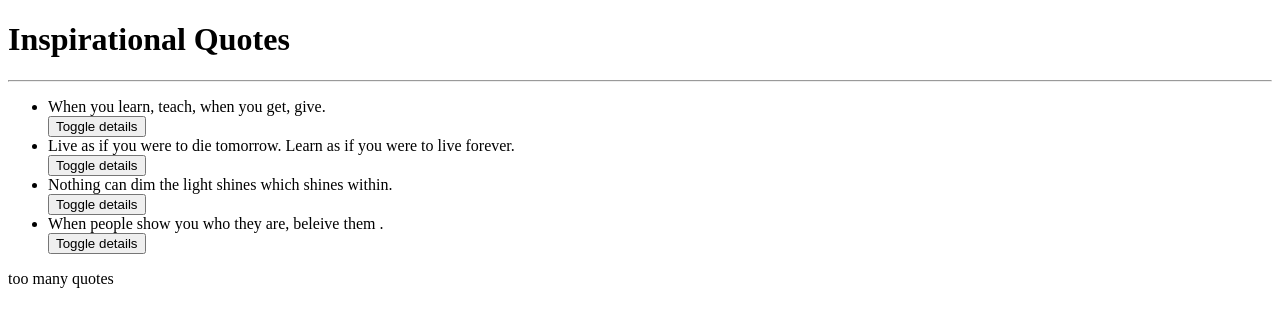
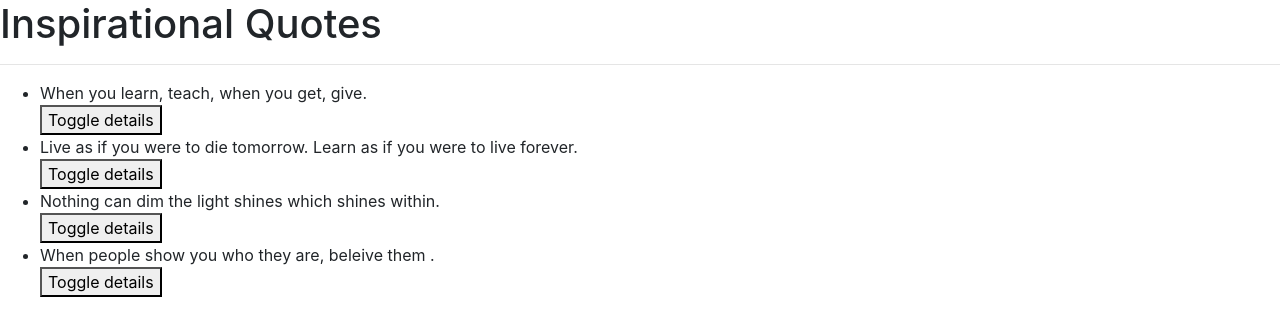
Before and after one commit to iamzilfa/Quotes, an Angular app: page / in a window 1280 px wide. Shown: the top 336 px of the page. Built offline with nearby package versions, Linux system fonts and the light colour scheme.

Commit message:
add boostrap in css

```diff
--- a/src/app/quote/quote.component.html
+++ b/src/app/quote/quote.component.html
@@ -7,4 +7,4 @@
         <app-quote-detailed *ngIf='quote.showDescription' [quote]='quote' (isComplete) = 'deleteQuote($event,i)'></app-quote-detailed>
     </div>
     </ul>
-    <p *ngIf='quotes.length > 1'>too many quotes</p>
+    <p *ngIf='quotes.length > 4'>too many quotes</p>
--- a/src/styles.css
+++ b/src/styles.css
@@ -1 +1,2 @@
 /* You can add global styles to this file, and also import other style files */
+@import "~bootstrap/dist/css/bootstrap.css"
```
